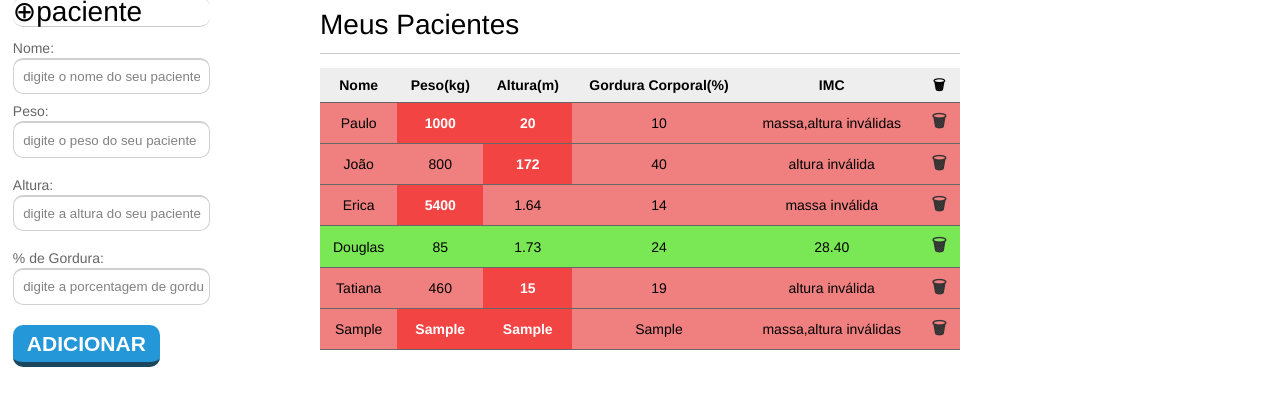
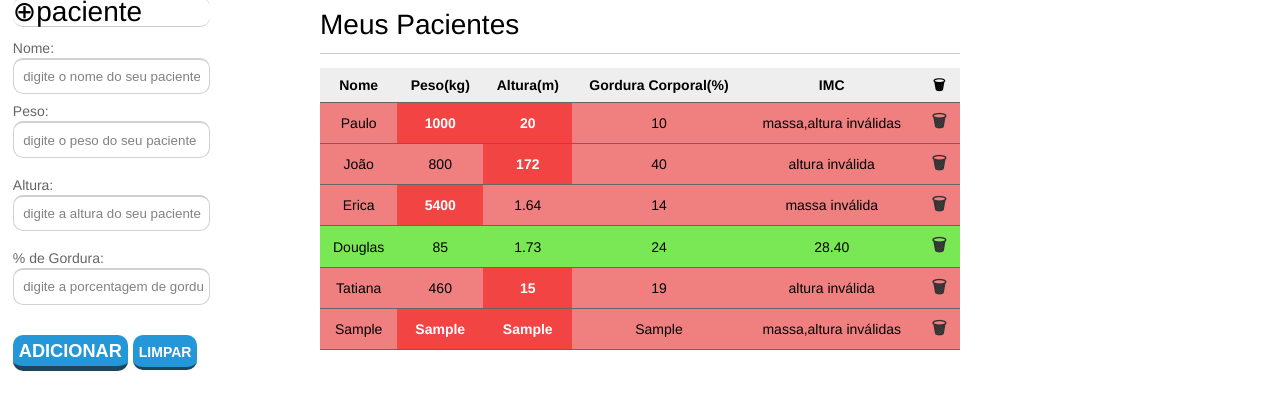
Before and after one commit to alematema/javascript-introducao, a plain HTML site: page index.html in a window 1280 px wide. Both pictures are taken after typing "Sample", "Sample", "Sample", "Sample" into the empty fields and a click on the button "ADICIONAR". Shown: the part 59-468 px from the top of the page. Drawn offline with Linux system fonts and the light colour scheme.

Commit message:
add botao limpar formulario

```diff
--- a/css/index.css
+++ b/css/index.css
@@ -79,7 +79,6 @@ section h2{
 
 
 table{
-
 	width: 100%;
 	margin-bottom : .5em;
   table-layout: auto;
@@ -220,6 +219,12 @@ label{
 	margin-left: 0;
 
 }
+.grupo-botoes{
+	width: 50%;
+	display: inline-flex;
+	padding: 10px 0px;
+	margin-left: 0;
+}
 
 input:hover,
 input:focus{
@@ -230,11 +235,45 @@ input:focus{
 
 }
 
-button{
+.botao-limpar-formulario{
+	width: 5em;
 	border: 0;
 	border-bottom: 3px solid #04324c;
-	font-size: 1.5em;
+	font-size: 1em;
 	font-weight: bolder;
+	cursor: pointer;
+	padding-top: 0;
+	color: #fff;
+	background-color:#0c8cd3;
+	text-align: center;
+	vertical-align: super;
+	height: 2.5em;
+  margin: 10px 0px;
+	margin-left: 5%;
+	border-radius: 10px;
+	padding-top: 3px;
+}
+
+.botao-limpar-formulario[disabled=disabled], .botao-limpar-formulario:disabled {
+  background-color: gray;
+	border-color: darkgray;
+}
+.botao-limpar-formulario:hover ,
+.botao-limpar-formulario:focus{
+	border-bottom: 5px solid #04324c;
+	padding-top: 3px;
+}
+
+.botao-limpar-formulario:active{
+	margin-top: 3px;
+	padding-top: 3px;
+}
+
+.botao{
+	border: 0;
+	border-bottom: 3px solid #04324c;
+	font-size: 1.3em;
+	font-weight: bold;
 	cursor: pointer;
 	padding-top: 0;
 	color: #fff;
@@ -249,20 +288,19 @@ button{
 	transition: border-bottom 0.5s, padding-top 0.5s, width 0.5s;
 }
 
-button:active{
+.botao:active{
 	margin-top:0px;
 	border: 0;
-
 }
 
-button:hover,
-button:focus{
+.botao:hover,
+.botao:focus{
 	border-bottom: 5px solid #04324c;
 	padding-top: 3px;
 	width:  7em;
 }
 
-button[disabled=disabled], button:disabled {
+.botao[disabled=disabled], .botao:disabled {
   background-color: gray;
 	border-color: darkgray;
 }
@@ -300,7 +338,7 @@ button[disabled=disabled], button:disabled {
 }
 
 .trash:hover,
-trash:focus{
+.trash:focus{
 	cursor:pointer;
 	color:red;
 	font-size: 1.7em;
--- a/index.html
+++ b/index.html
@@ -83,13 +83,12 @@
 			</section>
 		</main>
 
-
 		<section class='form'>
 		    <h2 id="titulo-form">	&#8853;paciente</h2>
 		    <form class='form-desabilitado' id="form-adiciona">
 		        <div class='grupo-nome'>
 		            <label for="nome">Nome:</label>
-		            <input id="nome" name="nome" type="text" placeholder="digite o nome do seu paciente" class="campo">
+		            <input onkeyup="validaNomeInput(event)" id="nome" name="nome" type="text" placeholder="digite o nome do seu paciente" class="campo">
 		        </div>
 		        <div class="grupo">
 		            <label for="peso">Peso:</label>
@@ -103,7 +102,13 @@
 		            <label for="gordura">% de Gordura:</label>
 		            <input id="gordura" name="gordura" type="text" placeholder="digite a porcentagem de gordura do seu paciente" class="campo campo-medio">
 		        </div>
-		        <button id="adicionar-paciente" class="botao bto-principal">ADICIONAR</button>
+						<div class="grupo-botoes">
+
+								<button id="adicionar-paciente" class="botao bto-principal">ADICIONAR</button>
+								<button id="limpar-formulario-btn" onclick="limparForm(event)" onfocus="limparForm(event)" class="botao-limpar-formulario">LIMPAR</button>
+
+						</div>
+
 		    </form>
 		</section>
 
--- a/js/form.js
+++ b/js/form.js
@@ -35,9 +35,11 @@ botaoAdicionar.addEventListener('click',function(event){
   if(estahCriandoPaciente()) handleCriar(paciente);//CRUD: Create
   if(estahEditandoPaciente()) handleEditar(paciente);//CRUD: Update
 
-  limpaFormulario(form);
+  limparFormulario(form);
 
   botaoAdicionar.textContent='ADICIONAR';
+  var botaoLimparFormulario = document.querySelector('#limpar-formulario-btn');
+  botaoLimparFormulario.disabled = false;
 
 });
 
@@ -272,7 +274,7 @@ function handleEditar(paciente){
 
 }
 
-function limpaFormulario(form){
+function limparFormulario(form){
 
   if(form.nome.classList.contains('campo-invalido')){
     form.nome.classList.remove('campo-invalido');
@@ -413,18 +415,21 @@ function addClienteHabilitar(event){
 function handlePrepararUpdate(event){
 
   if(event.srcElement.classList.contains('trash')){
-    limpaFormulario(document.getElementById("form-adiciona"))
+    limparFormulario(document.getElementById("form-adiciona"))
     return;
   }
 
   botaoAdicionar.textContent='EDITAR';
+  var botaoLimparFormulario = document.querySelector('#limpar-formulario-btn');
+  botaoLimparFormulario.disabled = true;
+
 
   var pacienteTr = event.srcElement;
   if(event.type=='click') pacienteTr = event.srcElement.parentNode;
 
   setPacienteTr(pacienteTr);
 
-  limpaFormulario(document.getElementById("form-adiciona"));
+  limparFormulario(document.getElementById("form-adiciona"));
 
   preencheFormulario(pacienteTr);
 
@@ -455,8 +460,10 @@ function excluirPaciente(event){
   var tr2 = tr.parentNode;
   tr2.parentNode.removeChild(tr2);
 
+  limparFormulario(document.getElementById("form-adiciona"));
   atualizarTabelaPacientes();
   atualizarTabIndex();
+
 
 }
 
@@ -478,3 +485,42 @@ function atualizarTabIndex(){
   }
 
 }
+
+function limparForm(event){
+
+  event.preventDefault();
+
+  var form = document.getElementById("form-adiciona");
+
+  limparFormulario(form);
+
+  atualizarBotaoAdicionar();
+
+}
+
+function atualizarBotaoAdicionar(){
+
+  var btnAdicionar = document.querySelector('#adicionar-paciente');
+
+  if( ! estahEditandoPaciente() ){
+    btnAdicionar.textContent = 'ADICIONAR'
+  }else{
+    btnAdicionar.textContent = 'EDITAR';
+  }
+
+}
+
+function validaNomeInput(event){
+  // console.log(event);
+  // console.log(event.srcElement.value);
+  // var form = document.getElementById("form-adiciona");
+  // if(event.srcElement.value.trim()!=''){
+  //   if(form.nome.classList.contains('campo-invalido')){
+  //     form.nome.classList.remove('campo-invalido');
+  //   }
+  // }else{
+  //   if(!form.nome.classList.contains('campo-invalido')){
+  //     form.nome.classList.add('campo-invalido');
+  //   }
+  // }
+}
```
